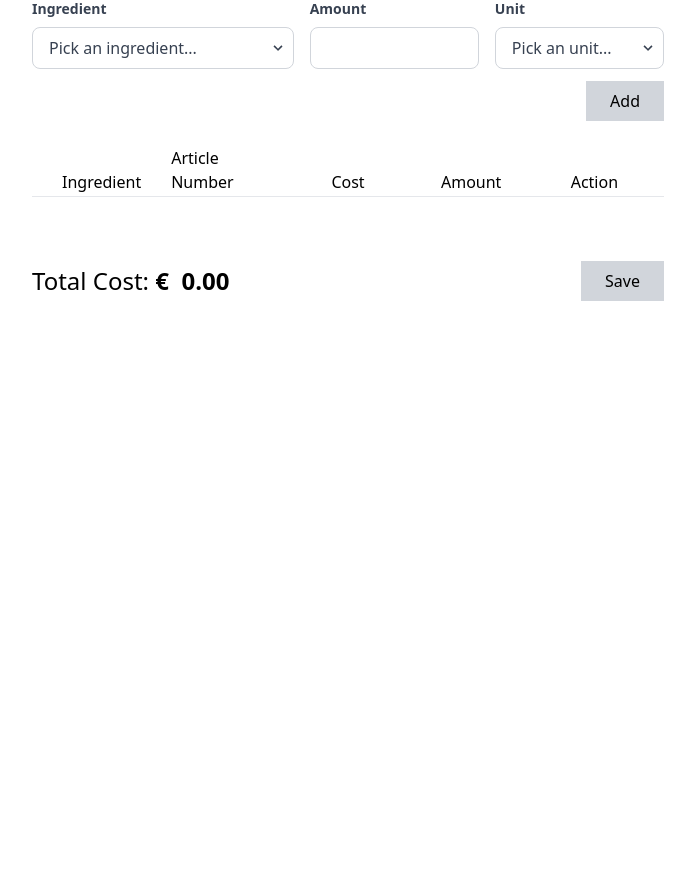
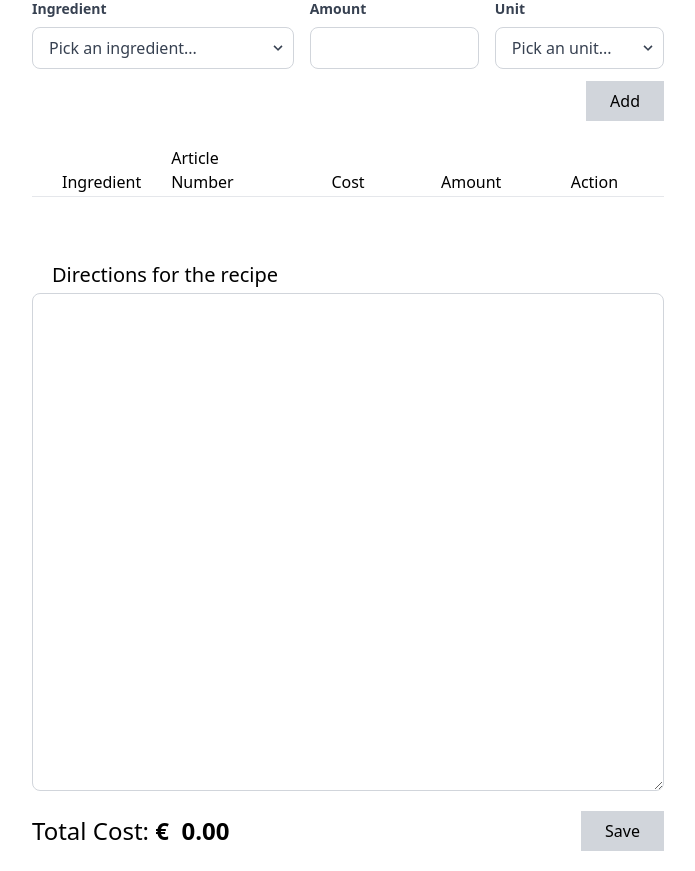
Before and after one commit to cmaruan/myrecipes, a Django app: page /recipes/create/ in a window 1280 px wide. Shown: the part 323-1194 px from the top of the page, without its empty margins (292-987 px from the left). Before the commit the page ends 624 px from the top, so only its background shows below. Run offline with Django 3.2, Linux system fonts and the light colour scheme; data comes from the database, SQL or seed files in the repository; data that the repository does not hold is empty; some libraries are stand-ins or nearby versions.

Commit message:
Recipes now have directions

```diff
--- a/recipes/forms.py
+++ b/recipes/forms.py
@@ -82,6 +82,7 @@ class UpdateIngredientForm(CreateIngredientForm):
 
 class RecipeForm(forms.Form):
     name = forms.CharField(required=True)
+    directions = forms.CharField(required=True)
     ingredients = forms.CharField(required=True)
 
     def __init__(self, *args, **kwargs):
@@ -94,12 +95,18 @@ class RecipeForm(forms.Form):
 
         name = data.get('name', None)
         ingredients = data.get('ingredients', None)
+        directions = data.get('directions', None)
 
         if name:
             values.update(name=name)
         elif self.pk:
             recipe = Recipe.objects.get(pk=self.pk)
             values.update(name=recipe.name)
+
+        if directions:
+            values.update(directions=directions)
+        elif self.pk:
+            values.update(directions=recipe.directions)
 
         if ingredients:
             values.update(ingredients=ingredients)
@@ -148,19 +155,20 @@ class RecipeForm(forms.Form):
 
         name = cleaned_data.get('name')
         ingredients = cleaned_data.get('ingredients')
+        directions = cleaned_data.get('directions')
         pk = getattr(self, 'pk', None)
 
-        if name and ingredients:
+        if name and ingredients and directions:
             if pk:
                 recipe = Recipe.objects.get(pk=pk)
                 recipe.name = name
+                recipe.directions = directions
                 recipe.save()
 
                 RecipeIngredient.objects.filter(recipe=recipe).delete()
                 recipe.ingredients.clear()
-
             else:
-                recipe = Recipe.objects.create(name=name)
+                recipe = Recipe.objects.create(name=name, directions=directions)
 
             for ingredient in ingredients:
                 RecipeIngredient.objects.create(
--- a/recipes/models.py
+++ b/recipes/models.py
@@ -38,6 +38,7 @@ class Ingredient(models.Model):
 
 class Recipe(models.Model):
     name = models.CharField(max_length=256)
+    directions = models.TextField()
     ingredients = models.ManyToManyField(
         Ingredient,
         through='RecipeIngredient',
@@ -71,6 +72,8 @@ class RecipeIngredient(models.Model):
 
     objects = RecipeIngredientManager()
 
+    def cost(self):
+        return self.unit_cost * self.amount * self.display_unit.multiplier
 
     def __str__(self):
         return f'{self.recipe}: {self.ingredient} {self.unit_cost * self.amount * self.display_unit.multiplier}'
--- a/recipes/templates/recipes/recipe_form.html
+++ b/recipes/templates/recipes/recipe_form.html
@@ -139,20 +139,24 @@
             </div>
             {% endif %}
 
-            <div class="mt-16 grid grid-cols-2 gap-4 justify-between items-center">
-                <p class='text-2xl'>Total Cost: <span  class="font-semibold">€&nbsp;<span id="id_total_cost"> 0.00</span> </p></span>
-                <span class="flex justify-end">
-                    <form onsubmit="sendData()" action="" method="POST">
+            <form class=" mt-16" onsubmit="sendData()" action="" method="POST">
                 {% csrf_token %}
                 <input type="hidden" name="name" id="_id_name">
                 <input type="hidden" name="ingredients" id="_id_ingredients">
+                <span class="text-xl ml-5">Directions for the recipe</span>
+
+                <textarea class="mt-1 text-gray-700 block focus:outline-none rounded-lg w-full border px-4 py-2 leading-normal bg-white border-gray-300 " name="directions" cols="124" rows="20">{{form.directions.data|default:""}}</textarea>
+
+                <div class="flex justify-between mt-5 items-center">
+                    <div class="grid grid-cols-2 gap-4 justify-between items-center">
+                        <p class='text-2xl'>Total Cost: <span  class="font-semibold">€&nbsp;<span id="id_total_cost"> 0.00</span> </p></span>
+                    </div>
                     <button type="submit" id="id_submit_data" class="bg-gray-300 px-6 py-2 focus:outline-none text-black">
                         Save
                     </button>
+                </div>
             </form>
-                </span>
-            </div>
-
+            <div class="h-5"></div>
 
         </div>
     </div>
--- a/recipes/templates/recipes/recipe_list.html
+++ b/recipes/templates/recipes/recipe_list.html
@@ -16,6 +16,9 @@
                    <span class='text-gray-600'>{{recipe.ingredients.count}}</span>
                 </span>
                 <span class="flex items-center justify-end">
+                    <a class="py-2 px-3 " href="{% url 'recipe-view' recipe.pk %}">
+                        {% include 'eye.html' %}
+                    </a>
                     <a class="py-2 px-3 " href="{% url 'recipe-update' recipe.pk %}">
                         {% include 'pencil.html' %}
                     </a>
--- a/recipes/urls.py
+++ b/recipes/urls.py
@@ -3,6 +3,7 @@ from .views import (
     IngredientListView,
     IngredientUpdateView,
     IngredientCreateView,
+    RecipeDetailsView,
     RecipeListView,
     RecipeCreateView,
     RecipeUpdateView,
@@ -18,6 +19,7 @@ urlpatterns = [
 
     path('recipes/', RecipeListView.as_view(), name='recipe-list'),
     path('recipes/create/', RecipeCreateView.as_view(), name='recipe-create'),
+    path('recipes/view/<int:pk>', RecipeDetailsView.as_view(), name='recipe-view'),
     path('recipes/<int:pk>', RecipeUpdateView.as_view(), name='recipe-update')
 
 ]
--- a/recipes/views.py
+++ b/recipes/views.py
@@ -4,7 +4,7 @@ from django.shortcuts import redirect, reverse, get_object_or_404
 from django.db.models import F, Q
 import json
 
-from .models import Ingredient, Recipe, Unit
+from .models import Ingredient, Recipe, Unit, RecipeIngredient
 from .forms import CreateIngredientForm, UpdateIngredientForm, RecipeForm
 from . import utils
 
@@ -124,6 +124,21 @@ class RecipeUpdateView(RecipeView):
 class RecipeCreateView(RecipeView):
     pass
 
+class RecipeDetailsView(generic.DetailView):
+    model = Recipe
+    context_object_name = 'recipe'
+    template_name = 'recipes/recipe_view.html'
+
+
+    def get_context_data(self, **kwargs):
+        context = super().get_context_data(**kwargs)
+        recipe = self.get_object()
+        context["module"] = utils.MODULES_INFO
+        context['module']['active'] = 'recipes'
+        context['ingredients'] = RecipeIngredient.objects.filter(recipe=recipe)
+        return context
+
+
 
 
 class MyRecipesView(generic.TemplateView):
@@ -145,12 +160,15 @@ class MyRecipesView(generic.TemplateView):
         return self.render_to_response(context)
 
 class IngredientCreateView(generic.CreateView):
-    model = Ingredient
+    # model = Ingredient
     form_class = CreateIngredientForm
     template_name = 'recipes/ingredient_form.html'
 
     def get_success_url(self):
         return reverse('homepage')
+
+    def get_queryset(self):
+        return Ingredient.objects.all()
 
     def get_context_data(self, **kwargs):
         context = super().get_context_data(**kwargs)
--- /dev/null
+++ b/theme/templates/eye.html
@@ -0,0 +1,3 @@
+<svg width="24" height="15" viewBox="0 0 90 48" fill="none" xmlns="http://www.w3.org/2000/svg">
+<path d="M44.9998 0C27.1072 0 11.2312 8.97424 1.37485 22.8125C1.12831 23.1535 0.995605 23.5636 0.995605 23.9844C0.995605 24.4052 1.12831 24.8152 1.37485 25.1562C11.2312 38.9948 27.1072 48 44.9998 48C62.8925 48 78.7685 38.9948 88.6248 25.1562C88.8714 24.8152 89.0041 24.4052 89.0041 23.9844C89.0041 23.5636 88.8714 23.1535 88.6248 22.8125C78.7685 8.97424 62.8925 0 44.9998 0ZM44.9998 4C61.0299 4 75.2372 11.8331 84.4373 24C75.2368 36.1588 61.0235 44 44.9998 44C28.9762 44 14.7629 36.1588 5.56235 24C14.7625 11.8331 28.9698 4 44.9998 4ZM44.9998 10C37.2915 10 30.9998 16.2917 30.9998 24C30.9998 31.7083 37.2915 38 44.9998 38C52.7081 38 58.9998 31.7083 58.9998 24C58.9998 16.2917 52.7081 10 44.9998 10ZM44.9998 14C50.5464 14 54.9998 18.4534 54.9998 24C54.9998 29.5465 50.5464 34 44.9998 34C39.4533 34 34.9998 29.5465 34.9998 24C34.9998 18.4534 39.4533 14 44.9998 14Z" fill="black"/>
+</svg>
```
Also changed, not shown: recipes/templates/recipes/recipe_view.html (added, +52 -0 lines), recipes/migrations/0006_recipe_directions.py (added). Lines whose indentation alone changed are shown as unchanged.
